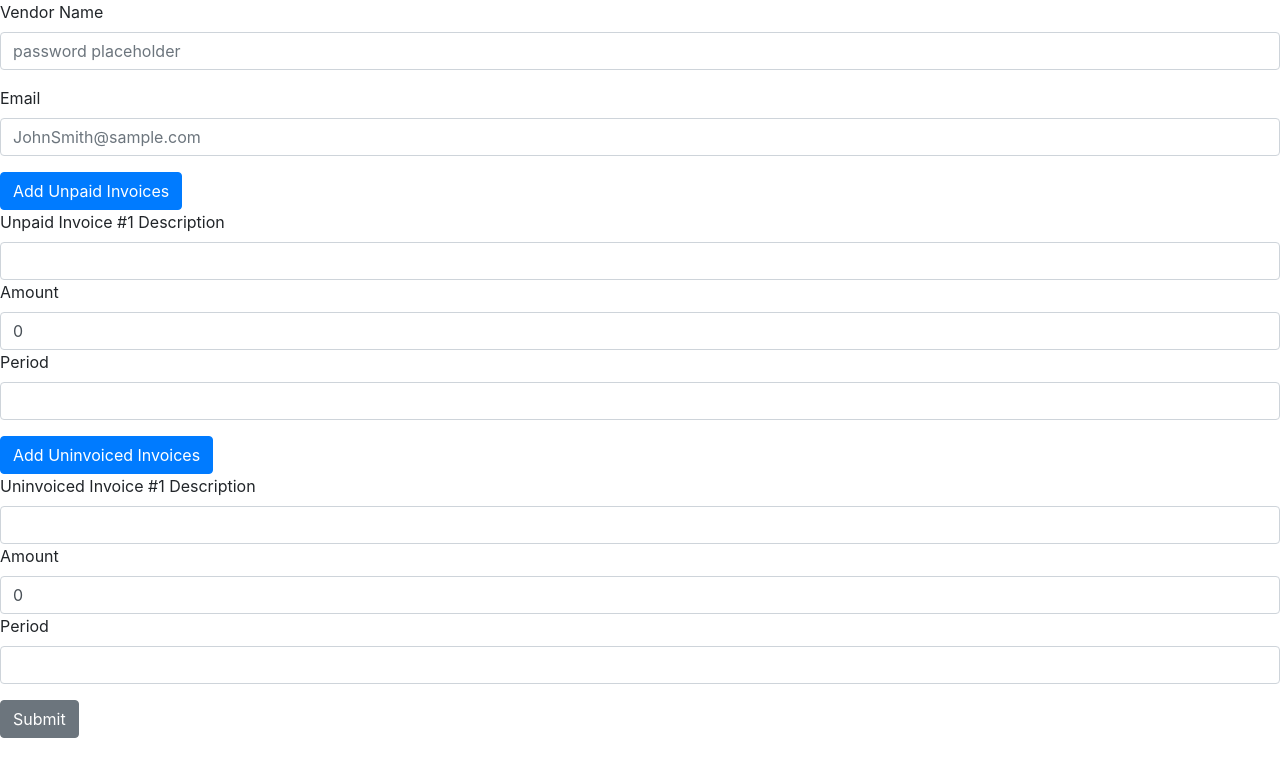
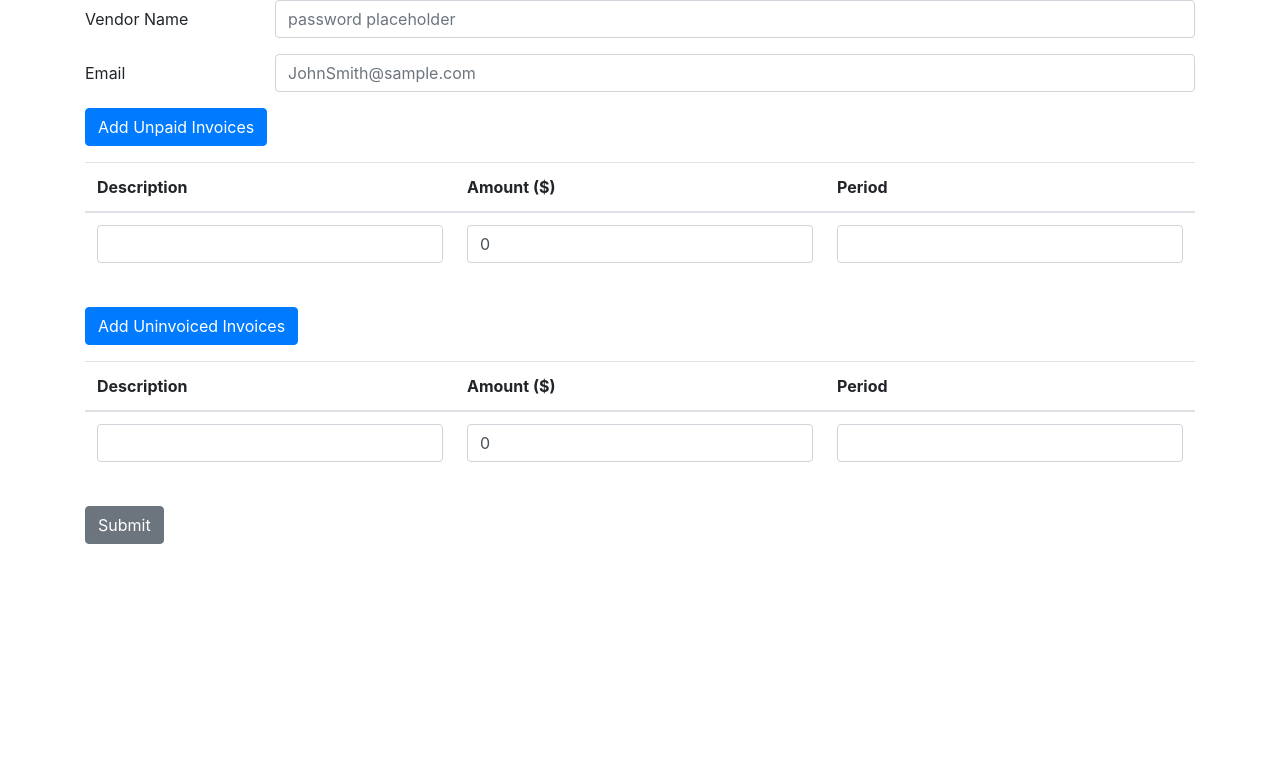
Before and after one commit to dahnielkim/formify, a React (Create React App) app: page / in a window 1280 px wide. Shown: the top 776 px of the page. Built offline with nearby package versions, Linux system fonts and the light colour scheme.

Commit message:
Updated the styles for the form to make it better

```diff
--- a/src/App.js
+++ b/src/App.js
@@ -1,6 +1,6 @@
 import React from 'react';
 import DynamicInput from './components/DynamicInput';
-import { Button, Form, FormGroup, Label, Input } from 'reactstrap';
+import { Button, Form, FormGroup, Label, Input, Col, Table, Container } from 'reactstrap';
 import { roundCurrency } from './utils/currencyUtils';
 
 class App extends React.Component {
@@ -60,9 +60,13 @@ class App extends React.Component {
         const { vendor_name, unpaidInvoices, email, uninvoicedInvoices } = this.state;
 
         return (
+            <Container>
                 <Form>
-                <FormGroup>
-                    <Label for="vcf-vendor_name">Vendor Name</Label>
+                    <FormGroup row>
+                        <Label for="vcf-vendor_name" sm={2}>
+                            Vendor Name
+                        </Label>
+                        <Col sm={10}>
                             <Input
                                 type="text"
                                 name="vendor_name"
@@ -71,10 +75,14 @@ class App extends React.Component {
                                 onChange={this.handleChange}
                                 placeholder="password placeholder"
                             />
+                        </Col>
                     </FormGroup>
 
-                <FormGroup>
-                    <Label for="vcf-email">Email</Label>
+                    <FormGroup row>
+                        <Label for="vcf-email" sm={2}>
+                            Email
+                        </Label>
+                        <Col sm={10}>
                             <Input
                                 type="email"
                                 name="email"
@@ -83,34 +91,60 @@ class App extends React.Component {
                                 placeholder="JohnSmith@sample.com"
                                 value={email}
                             />
+                        </Col>
                     </FormGroup>
 
                     <FormGroup>
                         <Button color="primary" onClick={() => this.addInvoice('unpaid')}>
                             Add Unpaid Invoices
                         </Button>
+                    </FormGroup>
+
+                    <FormGroup>
+                        <Table responsive>
+                            <thead>
+                                <tr>
+                                    <th>Description</th>
+                                    <th>Amount ($)</th>
+                                    <th>Period</th>
+                                </tr>
+                            </thead>
                             <DynamicInput
                                 invoice={unpaidInvoices}
                                 type="Unpaid"
                                 keyValue="unpaidInvoices"
                                 handleChange={this.handleChange}
                             />
+                        </Table>
                     </FormGroup>
 
                     <FormGroup>
                         <Button color="primary" onClick={() => this.addInvoice('uninvoiced')}>
                             Add Uninvoiced Invoices
                         </Button>
+                    </FormGroup>
+
+                    <FormGroup>
+                        <Table responsive>
+                            <thead>
+                                <tr>
+                                    <th>Description</th>
+                                    <th>Amount ($)</th>
+                                    <th>Period</th>
+                                </tr>
+                            </thead>
                             <DynamicInput
                                 invoice={uninvoicedInvoices}
                                 type="Uninvoiced"
                                 keyValue="uninvoicedInvoices"
                                 handleChange={this.handleChange}
                             />
+                        </Table>
                     </FormGroup>
 
                     <Button onClick={this.handleSubmit}>Submit</Button>
                 </Form>
+            </Container>
         );
     }
 }
--- a/src/components/DynamicInput/DynamicInput.js
+++ b/src/components/DynamicInput/DynamicInput.js
@@ -1,5 +1,5 @@
 import React from 'react';
-import { Label, Input } from 'reactstrap';
+import { Input } from 'reactstrap';
 
 const DynamicInput = props => {
     return props.invoice.map((val, idx) => {
@@ -8,8 +8,9 @@ const DynamicInput = props => {
         const periodId = `period-${idx}`;
 
         return (
-            <div key={idx}>
-                <Label for={invoiceId}>{`${props.type} Invoice #${idx + 1}`} Description</Label>
+            <tbody key={idx}>
+                <tr>
+                    <td>
                         <Input
                             type="text"
                             data-type={props.keyValue}
@@ -20,8 +21,9 @@ const DynamicInput = props => {
                             value={props.invoice[idx].description}
                             className="description"
                         />
+                    </td>
 
-                <Label for={amountid}>Amount</Label>
+                    <td>
                         <Input
                             type="number"
                             data-type={props.keyValue}
@@ -33,8 +35,9 @@ const DynamicInput = props => {
                             value={props.invoice[idx].amount}
                             className="amount"
                         />
+                    </td>
 
-                <Label for={amountid}>Period</Label>
+                    <td>
                         <Input
                             type="text"
                             data-type={props.keyValue}
@@ -45,7 +48,9 @@ const DynamicInput = props => {
                             value={props.invoice[idx].period}
                             className="period"
                         />
-            </div>
+                    </td>
+                </tr>
+            </tbody>
         );
     });
 };
--- /dev/null
+++ b/src/components/Input/index.js
@@ -0,0 +1 @@
+export { default } from './Input';
```
Also changed, not shown: src/components/Input/Input.js (added, +16 -0 lines). Lines whose indentation alone changed are shown as unchanged.
